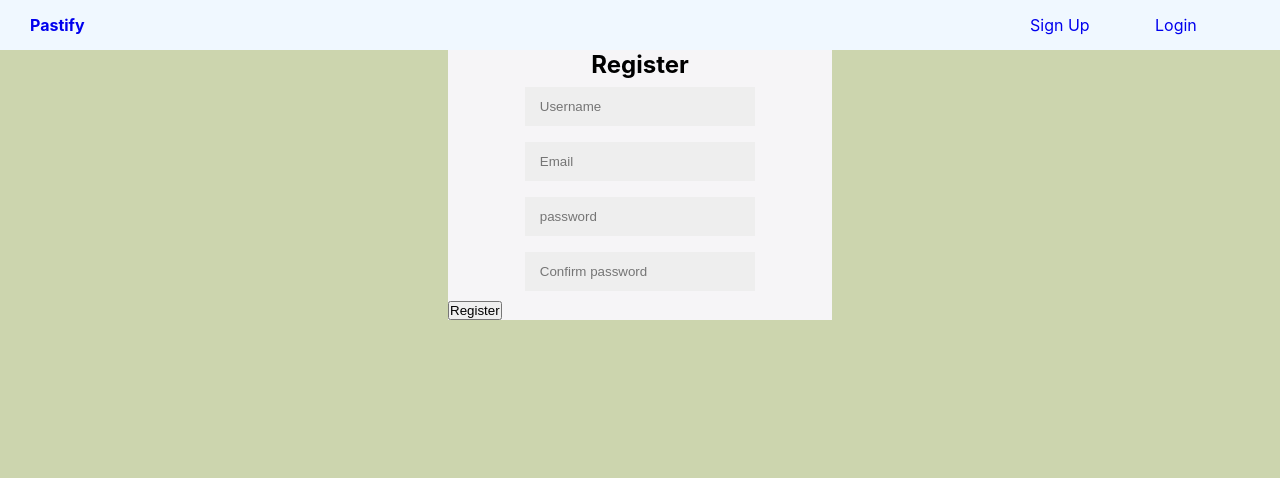
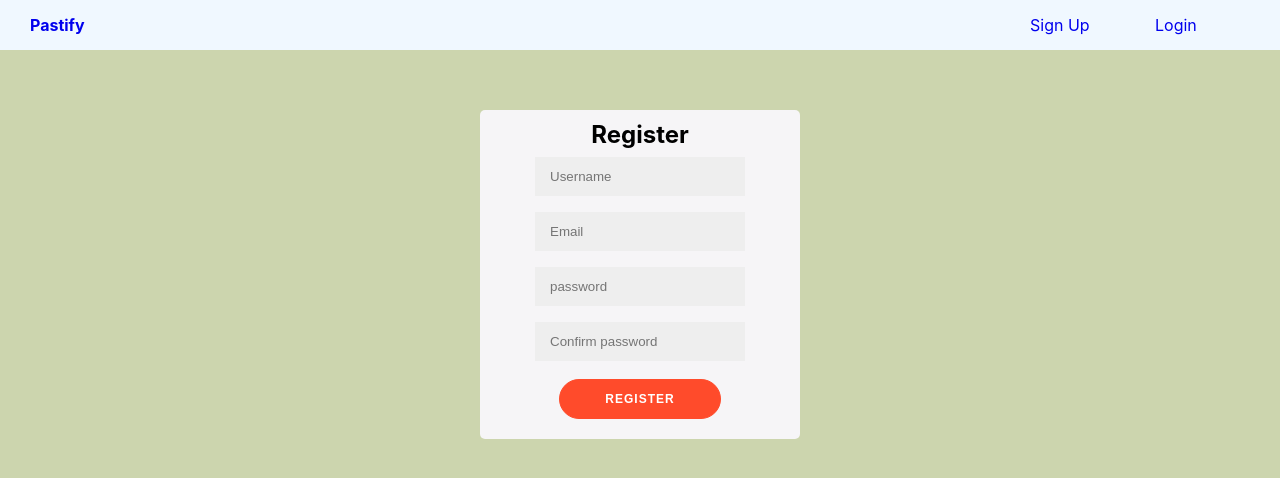
Before and after one commit to dhananjay72/PasteBucket, a React (Create React App) app in the folder frontend/: page /register in a window 1280 px wide. Shown: the top 478 px of the page. Built offline with nearby package versions, Linux system fonts and the light colour scheme.

Commit message:
made design changes

```diff
--- a/frontend/src/components/DashBoard/DashBoard.js
+++ b/frontend/src/components/DashBoard/DashBoard.js
@@ -13,10 +13,6 @@ const DashBoard = () => {
     <>
       <DumpForm></DumpForm>
       <DumpTable></DumpTable>
-      <h1>{user}</h1>
-      <h1>{user}</h1>
-      <button onClick={() => dispatch(loaduser())}>Login</button>
-      <button onClick={() => dispatch(inc())}>Login</button>
     </>
   );
 };
--- a/frontend/src/components/DumpForm/DumpForm.css
+++ b/frontend/src/components/DumpForm/DumpForm.css
@@ -76,4 +76,6 @@ body {
   width: 80px;
   border-radius: 5px;
   border: none;
+  background: #3498db;
+  color: white;
 }
--- a/frontend/src/components/Login/Login.js
+++ b/frontend/src/components/Login/Login.js
@@ -36,7 +36,7 @@ const Login = () => {
   };
 
   return (
-    <div className="form">
+    <div className="login-form">
       <div className="login-form-heading">
         <h2>Log In</h2>
       </div>
--- a/frontend/src/components/Login/Register.js
+++ b/frontend/src/components/Login/Register.js
@@ -8,11 +8,17 @@ import "./register.css";
 
 const Register = () => {
   const navigate = useNavigate();
-  // useEffect(() => {
-  //   if (localStorage.getItem("jwToken")) {
-  //     navigate("/dashboard");
-  //   }
-  // });
+  useEffect(() => {
+    if (localStorage.getItem("jwToken")) {
+      navigate("/dashboard");
+    }
+  });
+
+  const isAuthenticated = useSelector((state) => state.user.isAuthenticated);
+
+  useNavigate(() => {
+    if (isAuthenticated) navigate("/dashboard");
+  });
 
   const dispatch = useDispatch();
 
@@ -37,7 +43,7 @@ const Register = () => {
   };
 
   return (
-    <div className="form">
+    <div className="login-form">
       <div className="login-form-heading">
         <h2>Register</h2>
       </div>
@@ -77,7 +83,7 @@ const Register = () => {
           onChange={handleInput}
         />
       </div>
-      <div>
+      <div className="input-btn">
         <button onClick={register}>Register</button>
       </div>
     </div>
--- a/frontend/src/components/Login/login.css
+++ b/frontend/src/components/Login/login.css
@@ -1,7 +1,14 @@
-.form {
-  width: 30%;
-  margin: 0px auto;
+.login-form {
+  width: 25%;
+  margin: 60px auto;
   background: #f6f5f7;
+  padding: 10px;
+  border-radius: 5px;
+}
+
+.input-btn {
+  text-align: center;
+  margin: 10px 0px;
 }
 
 .input-btn button {
@@ -14,7 +21,7 @@
   padding: 12px 45px;
   letter-spacing: 1px;
   text-transform: uppercase;
-  /* transition: transform 80ms ease-in; */
+  transition: transform 80ms ease-in;
 }
 
 .input-btn button:active {
@@ -35,7 +42,7 @@
   border: none;
   padding: 12px 15px;
   margin: 8px 0;
-  width: 60%;
+  width: 70%;
 }
 
 .login-form-heading {
--- a/frontend/src/components/navbar/Navbar.js
+++ b/frontend/src/components/navbar/Navbar.js
@@ -24,7 +24,7 @@ const Navbar = () => {
         <Link to="/">Pastify</Link>
       </div>
       <div className="item2">
-        <Link to="register">Sign Up</Link>
+        {!isAuthenticated && <Link to="register">Sign Up</Link>}
       </div>
       <div className="item3">
         <h1>{isAuthenticated}</h1>
```
